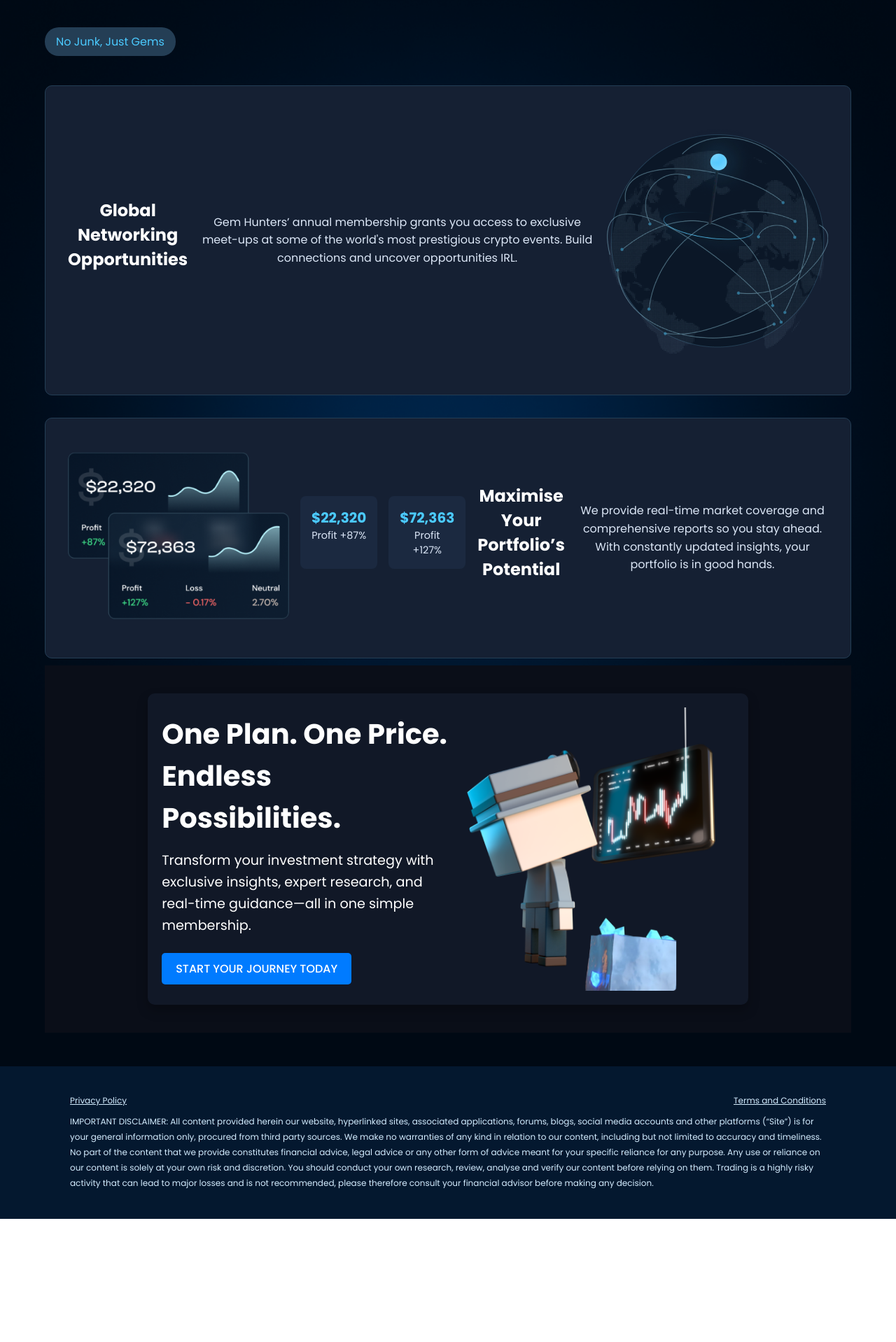
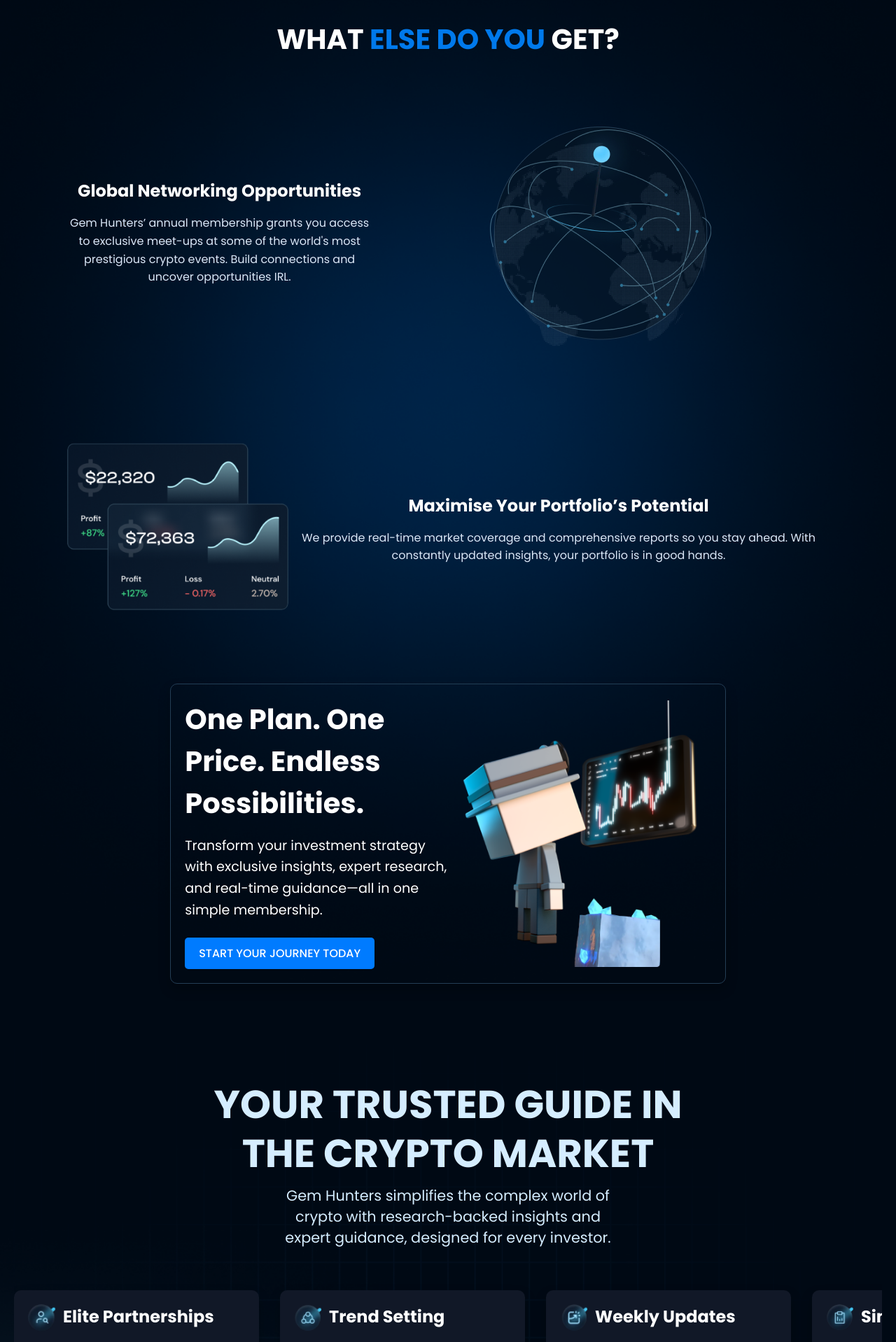
Before and after one commit to ZubairWani/GemHunters, a React (Create React App) app: page / in a window 1280 px wide. Shown: the part 4562-6480 px from the top of the page at 70% size. Before the commit the page ends 6304 px from the top, so only its background shows below. Built offline with nearby package versions, Linux system fonts and the light colour scheme.

Commit message:
updated more styling

```diff
--- a/src/components/HomeSections/Network/Network.jsx
+++ b/src/components/HomeSections/Network/Network.jsx
@@ -7,16 +7,23 @@
 export const Network = () => {
     return (
         <Section name={"flex-column network-section"}>
-            <h2 className="section-title">What Else Do You Get?</h2>
+            <div className="head">
                 <p className="badge">No Junk, Just Gems</p>
+                <h2 className="section-title">What <span>Else Do You</span> Get?</h2>
+
+            </div>
+
 
             <div className="features">
                 {/* Left Feature - Global Networking */}
                 <div className="feature-card">
+
+                    <div className="left">
                         <h3 className="feature-title">Global Networking Opportunities</h3>
                         <p className="feature-description">
                             Gem Hunters’ annual membership grants you access to exclusive meet-ups at some of the world's most prestigious crypto events. Build connections and uncover opportunities IRL.
                         </p>
+                    </div>
                     <div className="feature-image">
                         <img
                             src={glbImg}
@@ -34,21 +41,15 @@
                             alt="Financial Chart"
                         />
                     </div>
-                    <div className="financial-data">
-                        <div className="data-block">
-                            <h4>$22,320</h4>
-                            <p>Profit +87%</p>
-                        </div>
-                        <div className="data-block">
-                            <h4>$72,363</h4>
-                            <p>Profit +127%</p>
-                        </div>
-                    </div>
+
+                    <div className="right">
 
                         <h3 className="feature-title">Maximise Your Portfolio’s Potential</h3>
                         <p className="feature-description">
                             We provide real-time market coverage and comprehensive reports so you stay ahead. With constantly updated insights, your portfolio is in good hands.
                         </p>
+                    </div>
+
                 </div>
 
 
--- a/src/components/HomeSections/Network/Network.scss
+++ b/src/components/HomeSections/Network/Network.scss
@@ -10,11 +10,22 @@
     flex-direction: column !important;
     height: unset !important;
 
+
+    .head{
+        display: flex;
+        flex-direction: column;
+        align-items: center;
+        margin: 0 auto;
         .section-title {
             font-size: 2.5rem;
             font-weight: bold;
             margin-bottom: 1rem;
             text-align: center;
+            text-transform: uppercase;
+
+            span{
+                color: #0079EB;
+            }
         }
 
         .badge {
@@ -27,26 +38,28 @@
             border-radius: 20px;
             margin-bottom: 2rem;
         }
+    }
+
+
 
     .features {
         display: flex;
         flex-direction: column;
-        justify-content: space-between;
         align-items: flex-start;
         gap: 2rem;
 
         .feature-card {
-            background-color: #152033;
-            border: 1px solid #243e55;
             border-radius: 10px;
             padding: 2rem;
             flex: 1;
             min-width: 300px;
             display: flex;
+            justify-content: center;
+            align-items: center;
 
-            align-items: center;
-            gap: 1rem;
 
+            .left{
+                width: 40%;
                 .feature-title {
                     font-size: 1.5rem;
                     font-weight: bold;
@@ -60,6 +73,9 @@
                     text-align: center;
                     line-height: 1.6;
                 }
+            }
+
+
 
             .feature-image,
             .financial-chart {
@@ -75,28 +91,19 @@
         }
 
         .financial {
-            .financial-data {
-                display: flex;
-                justify-content: space-between;
-                gap: 1rem;
+            .right{
+                .feature-title {
+                    font-size: 1.5rem;
+                    font-weight: bold;
+                    text-align: center;
                     margin-bottom: 1rem;
-
-                .data-block {
-                    background-color: #1b2940;
-                    padding: 1rem;
-                    border-radius: 8px;
-                    text-align: center;
-
-                    h4 {
-                        font-size: 1.25rem;
-                        font-weight: bold;
-                        color: #4bcaff;
                 }
 
-                    p {
-                        font-size: 0.9rem;
+                .feature-description {
+                    font-size: 1rem;
                     color: #dce7f7;
-                    }
+                    text-align: center;
+                    line-height: 1.6;
                 }
             }
         }
@@ -106,8 +113,7 @@
         display: flex;
         justify-content: center;
         align-items: center;
-        background-color: #0a0e18; // Page background
-        padding: 40px;
+        padding: 40px 80px;
 
 
         .container {
@@ -115,7 +121,7 @@
             flex-direction: row;
             align-items: center;
             justify-content: space-between;
-            background-color: #111827; // Border background
+            border: 1px solid #243e55;
             border-radius: 10px;
             padding: 20px;
             box-shadow: 0 8px 16px rgba(0, 0, 0, 0.25);
--- a/src/components/HomeSections/Trusted/Trusted.jsx
+++ b/src/components/HomeSections/Trusted/Trusted.jsx
@@ -1,6 +1,15 @@
 import React, { useRef } from 'react'
 import { Section } from '../../Section/Section'
 import './Trusted.scss'
+
+import icon1 from '../../../assets/images/Icon1.png'
+import icon2 from '../../../assets/images/Icon2.png'
+import icon3 from '../../../assets/images/Icon3.png'
+import icon4 from '../../../assets/images/Icon4.png'
+import icon5 from '../../../assets/images/Icon5.png'
+import icon6 from '../../../assets/images/Icon6.png'
+
+
 export const Trusted = () => {
   const scrollRef = useRef(null);
 
@@ -29,64 +38,64 @@
 
       <div className="scroll-container" ref={scrollRef}>
         <div className="card">
-          <img src="/path-to-elite-partnership-icon.png" alt="Elite Partnerships" />
+          <div className="head">
+            <img src={icon1} alt="Elite Partnerships" />
             <h3>Elite Partnerships</h3>
+          </div>
           <p>
             We merge insights of seasoned researchers, key opinion leaders, and traders.
             Our reports are rooted in practical knowledge gained from our daily involvement in crypto.
           </p>
         </div>
         <div className="card">
-          <img src="/path-to-trend-setting-icon.png" alt="Trend Setting" />
+          <div className="head">
+            <img src={icon2} alt="Trend Setting" />
             <h3>Trend Setting</h3>
+          </div>
           <p>
             The crypto markets are influenced by trends and narratives. Our detailed reports
             are designed to provide you with an advantage before these trends become mainstream.
           </p>
         </div>
         <div className="card">
-          <img src="/path-to-weekly-updates-icon.png" alt="Weekly Updates" />
+          <div className="head">
+            <img src={icon3} alt="Weekly Updates" />
             <h3>Weekly Updates</h3>
+          </div>
+
           <p>
             New market opportunities are constantly emerging. Our team is always working to
             provide fresh insights and weekly analysis on different crypto trends.
           </p>
         </div>
         <div className="card">
-          <img src="/path-to-simplified-guidance-icon.png" alt="Simplified Guidance" />
+          <div className="head">
+            <img src={icon4} alt="Simplified Guidance" />
             <h3>Simplified Guidance</h3>
+          </div>
+
           <p>
             We take complex topics and simplify them, helping you accelerate your learning curve
             and optimize your crypto journey. We distill insights to make them easy to apply.
           </p>
         </div>
         <div className="card">
-          <img src="/path-to-simplified-guidance-icon.png" alt="Simplified Guidance" />
+          <div className="head">
+            <img src={icon5} alt="Simplified Guidance" />
             <h3>Simplified Guidance</h3>
+          </div>
+
           <p>
             We take complex topics and simplify them, helping you accelerate your learning curve
             and optimize your crypto journey. We distill insights to make them easy to apply.
           </p>
         </div>
         <div className="card">
-          <img src="/path-to-simplified-guidance-icon.png" alt="Simplified Guidance" />
+          <div className="head">
+            <img src={icon6} alt="Simplified Guidance" />
             <h3>Simplified Guidance</h3>
-          <p>
-            We take complex topics and simplify them, helping you accelerate your learning curve
-            and optimize your crypto journey. We distill insights to make them easy to apply.
-          </p>
           </div>
-        <div className="card">
-          <img src="/path-to-simplified-guidance-icon.png" alt="Simplified Guidance" />
-          <h3>Simplified Guidance</h3>
-          <p>
-            We take complex topics and simplify them, helping you accelerate your learning curve
-            and optimize your crypto journey. We distill insights to make them easy to apply.
-          </p>
-        </div>
-        <div className="card">
-          <img src="/path-to-simplified-guidance-icon.png" alt="Simplified Guidance" />
-          <h3>Simplified Guidance</h3>
+
           <p>
             We take complex topics and simplify them, helping you accelerate your learning curve
             and optimize your crypto journey. We distill insights to make them easy to apply.
--- a/src/components/HomeSections/Trusted/Trusted.scss
+++ b/src/components/HomeSections/Trusted/Trusted.scss
@@ -2,32 +2,40 @@
     text-align: center;
     background-color: #0a0e18;
     padding: 50px 20px;
-
+    display: flex;
     background-image: url('../../../assets//images/Mask\ group\ \(1\).png'); // Replace with your image path
     background-size: cover ; // Ensures the image covers the entire section
     background-position: center; // Centers the image
     background-repeat: no-repeat; // No repetition
     flex-direction: column !important;
+    align-items: center;
     .header {
         margin-bottom: 30px;
-
+        width: 55%;
+        display: flex;
+        flex-direction: column;
+        align-items: center;
         h1 {
-            font-size: 2.5rem;
+            text-transform: uppercase;
+            font-size: 3.5rem;
             font-weight: bold;
-            color: #ffffff;
+            color: #D5EDFF;
+            line-height: 70px;
         }
 
         p {
-            font-size: 1.2rem;
-            color: #9ca3af;
+            max-width: 70%;
+            font-size: 1.3rem;
+            color: #D5EDFF;
             margin-top: 10px;
+            line-height: 30px;
         }
     }
 
     .scroll-container {
         display: flex;
         overflow-x: scroll;
-        gap: 20px;
+        gap: 30px;
         padding: 20px 0;
         width: 100%;
 
@@ -41,11 +49,16 @@
             border-radius: 10px;
             padding: 20px;
             box-shadow: 0 8px 16px rgba(0, 0, 0, 0.25);
-            width: 300px;
+            width: 350px;
             flex-shrink: 0;
             text-align: left;
 
+            .head{
+                display: flex;
+                gap: 10px;
+
                 img {
+
                     width: 40px;
                     height: 40px;
                     margin-bottom: 15px;
@@ -56,6 +69,9 @@
                     color: #ffffff;
                     margin-bottom: 10px;
                 }
+            }
+
+
 
             p {
                 font-size: 1rem;
@@ -70,10 +86,10 @@
 
         .arrow {
             background-color: #111827;
-            color: #0056b3;
+            color: #2E96F9;
             border: none;
             padding: 8px 16px;
-            font-size: 1.3rem;
+            font-size: 1.5rem;
             border-radius: 50%;
             cursor: pointer;
             transition: background-color 0.3s ease;
--- a/src/pages/Home/Home.jsx
+++ b/src/pages/Home/Home.jsx
@@ -22,7 +22,7 @@
         <Community />
         <Phone/>
         <Network/>
-        {/* <Trusted/> */}
+        <Trusted/>
         {/* <Faq/> */}
         {/* <Gem/> */}
       </main>
--- a/src/pages/NetworkSection/NetworkSection.scss
+++ /dev/null
@@ -1,103 +0,0 @@
-.network-section {
-    background-color: #0a1324; // Dark background
-    color: #ffffff;
-    padding: 3rem 4rem;
-
-    background-image: url('../../assets//images/Group\ 45.png'); // Replace with your image path
-    background-size: cover ; // Ensures the image covers the entire section
-    background-position: center; // Centers the image
-    background-repeat: no-repeat; // No repetition
-    flex-direction: column !important;
-    height: unset !important;
-    .section-title {
-      font-size: 2.5rem;
-      font-weight: bold;
-      margin-bottom: 1rem;
-      text-align: center;
-    }
-
-    .badge {
-      text-align: center;
-      font-size: 1rem;
-      background-color: #243e55;
-      color: #4bcaff;
-      display: inline-block;
-      padding: 0.5rem 1rem;
-      border-radius: 20px;
-      margin-bottom: 2rem;
-    }
-
-    .features {
-      display: flex;
-      flex-direction: column;
-      justify-content: space-between;
-      align-items: flex-start;
-      gap: 2rem;
-
-      .feature-card {
-        background-color: #152033;
-        border: 1px solid #243e55;
-        border-radius: 10px;
-        padding: 2rem;
-        flex: 1;
-        min-width: 300px;
-        display: flex;
-
-        align-items: center;
-        gap: 1rem;
-
-        .feature-title {
-          font-size: 1.5rem;
-          font-weight: bold;
-          text-align: center;
-          margin-bottom: 1rem;
-        }
-
-        .feature-description {
-          font-size: 1rem;
-          color: #dce7f7;
-          text-align: center;
-          line-height: 1.6;
-        }
-
-        .feature-image,
-        .financial-chart {
-          width: 100%;
-          max-width: 316px; // Match Figma
-          margin: 1rem auto;
-
-          img {
-            width: 100%;
-            border-radius: 10px;
-          }
-        }
-      }
-
-      .financial {
-        .financial-data {
-          display: flex;
-          justify-content: space-between;
-          gap: 1rem;
-          margin-bottom: 1rem;
-
-          .data-block {
-            background-color: #1b2940;
-            padding: 1rem;
-            border-radius: 8px;
-            text-align: center;
-
-            h4 {
-              font-size: 1.25rem;
-              font-weight: bold;
-              color: #4bcaff;
-            }
-
-            p {
-              font-size: 0.9rem;
-              color: #dce7f7;
-            }
-          }
-        }
-      }
-    }
-  }
--- a/src/pages/PriceSection/PriceSection.scss
+++ /dev/null
@@ -1,70 +0,0 @@
-.price-section {
-    display: flex;
-    justify-content: center;
-    align-items: center;
-    background-color: #0a0e18; // Page background
-    padding: 40px;
-
-
-    .container {
-      display: flex;
-      flex-direction: row;
-      align-items: center;
-      justify-content: space-between;
-      background-color: #111827; // Border background
-      border-radius: 10px;
-      padding: 20px;
-      box-shadow: 0 8px 16px rgba(0, 0, 0, 0.25);
-      width: 80%; // Adjust as per the design
-      max-width: 1200px;
-
-      .content {
-        flex: 1;
-        max-width: 50%;
-
-        h1 {
-          font-size: 2.5rem;
-          font-weight: bold;
-          margin-bottom: 1rem;
-          color: white;
-
-
-        }
-
-        p {
-          font-size: 1.2rem;
-          line-height: 1.6;
-          margin-bottom: 1.5rem;
-          color: white;
-        }
-
-        .cta-button {
-          background-color: #007bff;
-          color: white;
-          border: none;
-          padding: 10px 20px;
-          font-size: 1rem;
-          border-radius: 5px;
-          cursor: pointer;
-          transition: background-color 0.3s ease;
-
-          &:hover {
-            background-color: #0056b3;
-          }
-        }
-      }
-
-      .image-container {
-        flex: 1;
-        max-width: 50%;
-        display: flex;
-        justify-content: center;
-
-        .graphic-image {
-          width: 100%;
-          max-width: 400px; // Adjust for size
-          height: auto;
-        }
-      }
-    }
-  }
```
Also changed, not shown: src/pages/NetworkSection/NetworkSection.jsx (deleted, +0 -62 lines), src/pages/PriceSection/PriceSection.jsx (deleted, +0 -26 lines). Lines whose indentation alone changed are shown as unchanged.
